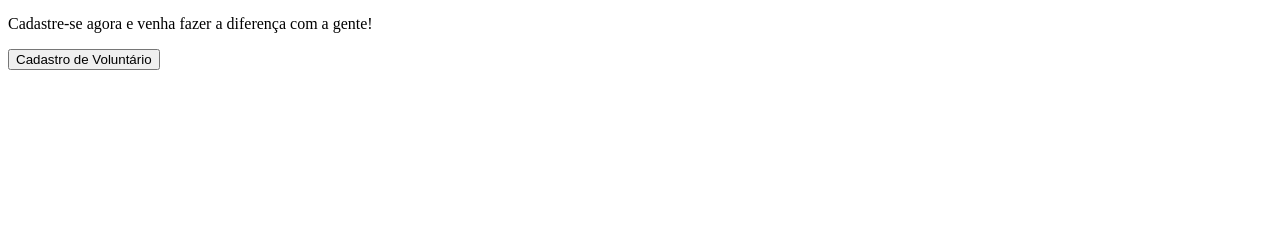
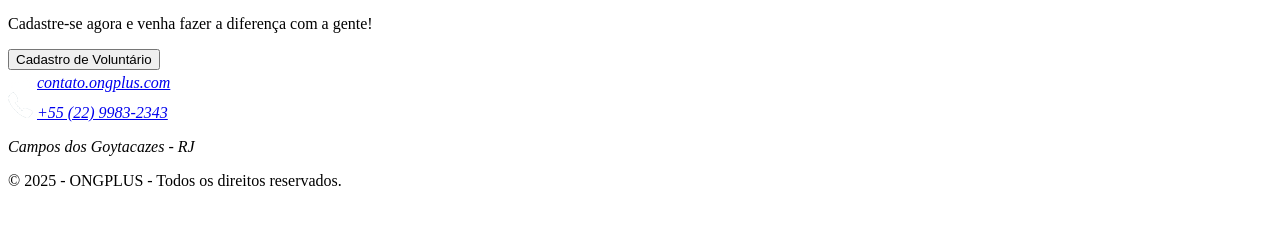
Before and after one commit to fernandoquaresmacampos/front-end_trab_4_ads_cruzeiro_do_sul, a plain HTML site: page Index.html in a window 1280 px wide. Shown: the part 565-790 px from the top of the page. Drawn offline with Linux system fonts and the light colour scheme.

Commit message:
Dados de contato no footer e Direitos reservados.

```diff
--- a/Index.html
+++ b/Index.html
@@ -60,6 +60,12 @@
 			</article>
 		</main>
 	<footer>
+			<address>
+				<img src="img/icon-email.png" alt="Icone email">   <a href="mailto:contato.ongplus.com">contato.ongplus.com</a><br>
+				<img src="img/icon-tel.png" alt="Icone telefone">   <a href="tel:+552299832343">+55 (22) 9983-2343</a>
+				<p>Campos dos Goytacazes - RJ</p>
+			</address>
+			<p>&copy; 2025 - ONGPLUS - Todos os direitos reservados.</p>
 	</footer>
   </div>
 </body>
```
